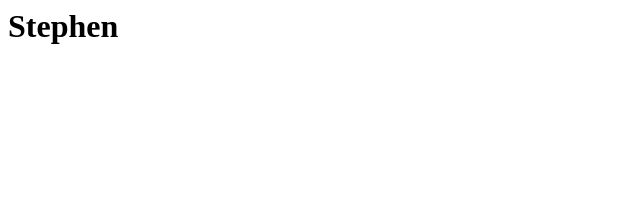
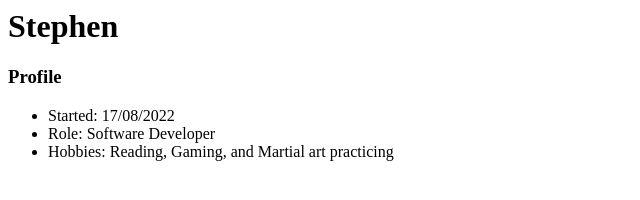
Before and after one commit to stephenGN/stephenGN.github.io, a plain HTML site: page index.html in a window 1280 px wide. Shown: the whole page, without its empty margins (0-640 px from the left). Drawn offline with Linux system fonts and the light colour scheme.

Commit message:
Updated my profile

```diff
--- a/index.html
+++ b/index.html
@@ -1 +1,7 @@
 <h1>Stephen</h1>
+<H3>Profile</H3>
+<ul>
+    <li>Started: 17/08/2022</li>
+    <li>Role: Software Developer</li>
+    <li>Hobbies: Reading, Gaming, and Martial art practicing</li>
+</ul>
```
